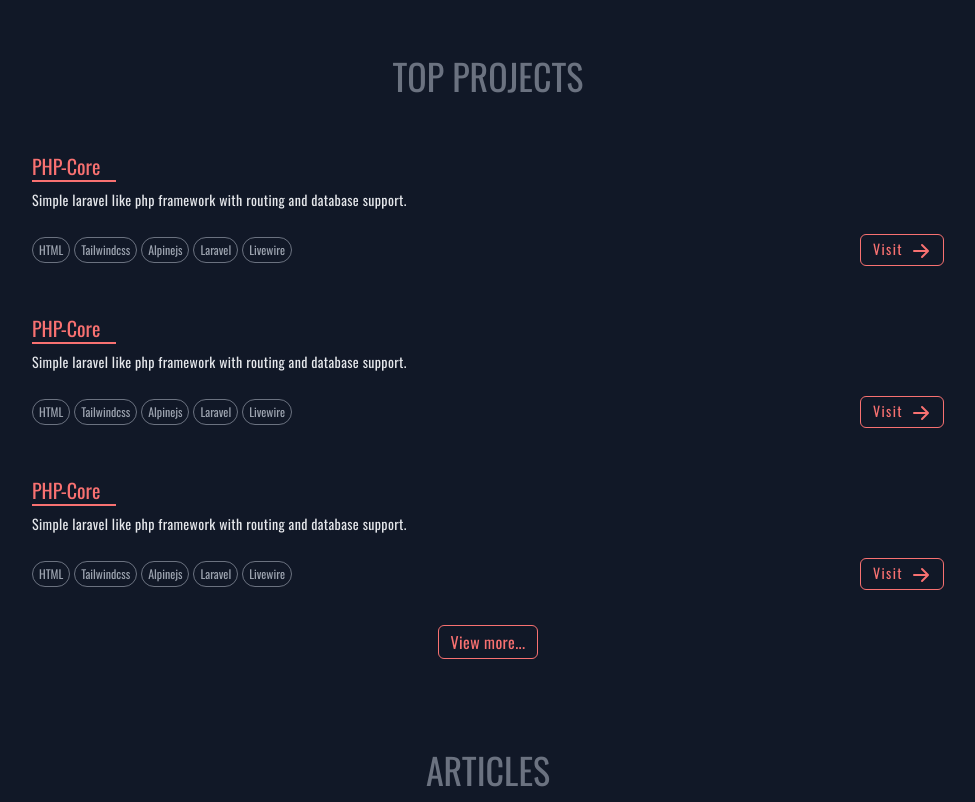
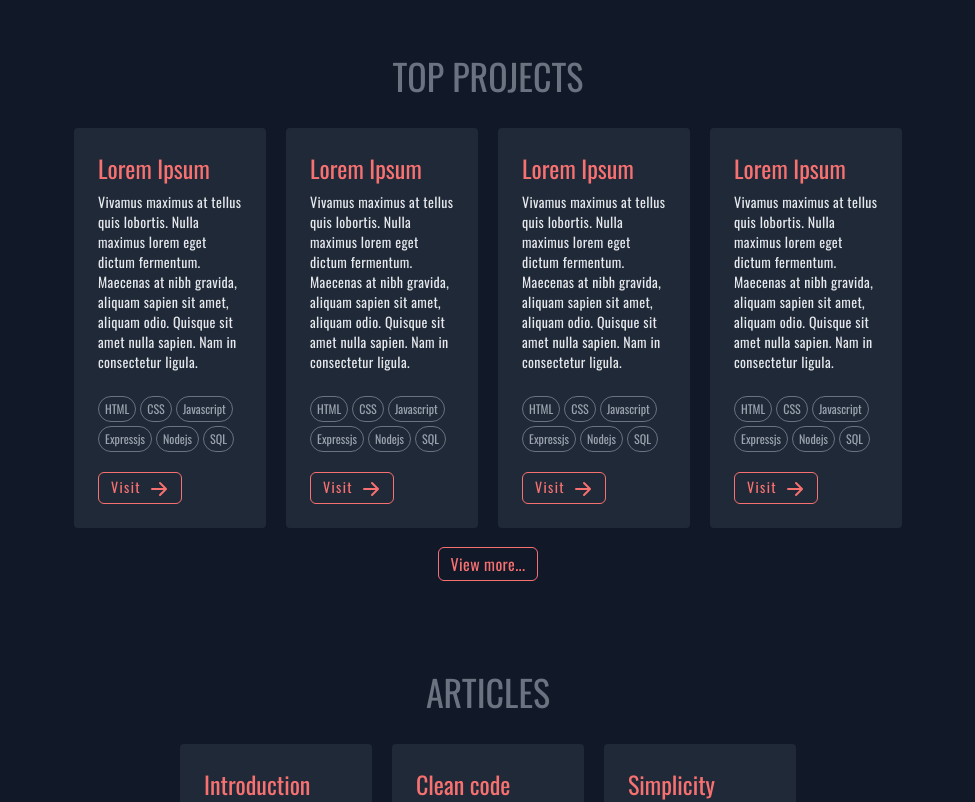
Before and after one commit to zerexei/zerexei.github.io, a React (Create React App) app: page / in a window 1280 px wide. Shown: the part 840-1642 px from the top of the page, without its empty margins (152-1127 px from the left). Built offline with nearby package versions, Linux system fonts and the light colour scheme.

Commit message:
design for desktop

```diff
--- a/src/App.tsx
+++ b/src/App.tsx
@@ -23,7 +23,7 @@ const App = () => {
           </Switch>
         </main>
         <footer className="flex justify-center items-center h-20 p-4 -mt-6 bg-gray-800">
-          <p className="text-xs">
+          <p className="text-xs lg:text-base">
             Know thy code.
           </p>
         </footer>
--- a/src/components/Card.tsx
+++ b/src/components/Card.tsx
@@ -23,14 +23,14 @@ const Card = ({ name, description, tags, url }: CardProps) => {
   );
 
   return (
-    <div className="p-6">
-      <h4 className="inline-block pr-4 mb-2 text-xl text-red-400 border-b-2 border-red-400">
+    <div className="p-6 lg:w-1/5 lg:bg-gray-800 lg:rounded">
+      <h4 className="inline-block pr-4 mb-2 text-xl text-red-400 lg:text-2xl border-b-2 border-red-400 lg:border-0">
         {name}
       </h4>
 
       <p className="mb-6 text-sm">{description}</p>
 
-      <div className="flex items-center justify-between">
+      <div className="flex items-center justify-between lg:flex-col lg:items-start lg:gap-5">
         {tagsHTML}
         <a href={url} className="btn text-sm tracking-widest select-none">
           Visit
--- a/src/components/Section.tsx
+++ b/src/components/Section.tsx
@@ -10,7 +10,9 @@ const Section = ({ name, children, className = "" }: SectionProps) => {
         {name}
       </h2>
 
-      <div className="flex flex-col flex-wrap mb-4">{children}</div>
+      <div className="flex flex-col flex-wrap items-center lg:flex-row lg:justify-center lg:items-stretch lg:gap-5 mb-6">
+        {children}
+      </div>
 
       <div className="text-center">
         <a href="#a" className="btn">
--- a/src/components/data/top_project.json
+++ b/src/components/data/top_project.json
@@ -1,41 +1,58 @@
 [
   {
     "id": 1,
-    "name": "PHP-Core",
-    "description": "Simple laravel like php framework with routing and database support.",
-    "url": "/php-core",
+    "name": "Lorem Ipsum",
+    "description": "Vivamus maximus at tellus quis lobortis. Nulla maximus lorem eget dictum fermentum. Maecenas at nibh gravida, aliquam sapien sit amet, aliquam odio. Quisque sit amet nulla sapien. Nam in consectetur ligula.",
+    "url": "/lorem-ipsum",
     "tags": [
       { "id": 1, "name": "HTML" },
-      { "id": 2, "name": "Tailwindcss" },
-      { "id": 3, "name": "Alpinejs" },
-      { "id": 4, "name": "Laravel" },
-      { "id": 5, "name": "Livewire" }
+      { "id": 2, "name": "CSS" },
+      { "id": 3, "name": "Javascript" },
+      { "id": 4, "name": "Expressjs" },
+      { "id": 5, "name": "Nodejs" },
+      { "id": 5, "name": "SQL" }
     ]
   },
   {
-    "id": 2,
-    "name": "PHP-Core",
-    "description": "Simple laravel like php framework with routing and database support.",
-    "url": "/php-core",
+    "id": 1,
+    "name": "Lorem Ipsum",
+    "description": "Vivamus maximus at tellus quis lobortis. Nulla maximus lorem eget dictum fermentum. Maecenas at nibh gravida, aliquam sapien sit amet, aliquam odio. Quisque sit amet nulla sapien. Nam in consectetur ligula.",
+    "url": "/lorem-ipsum",
     "tags": [
       { "id": 1, "name": "HTML" },
-      { "id": 2, "name": "Tailwindcss" },
-      { "id": 3, "name": "Alpinejs" },
-      { "id": 4, "name": "Laravel" },
-      { "id": 5, "name": "Livewire" }
+      { "id": 2, "name": "CSS" },
+      { "id": 3, "name": "Javascript" },
+      { "id": 4, "name": "Expressjs" },
+      { "id": 5, "name": "Nodejs" },
+      { "id": 5, "name": "SQL" }
     ]
   },
   {
-    "id": 3,
-    "name": "PHP-Core",
-    "description": "Simple laravel like php framework with routing and database support.",
-    "url": "/php-core",
+    "id": 1,
+    "name": "Lorem Ipsum",
+    "description": "Vivamus maximus at tellus quis lobortis. Nulla maximus lorem eget dictum fermentum. Maecenas at nibh gravida, aliquam sapien sit amet, aliquam odio. Quisque sit amet nulla sapien. Nam in consectetur ligula.",
+    "url": "/lorem-ipsum",
     "tags": [
       { "id": 1, "name": "HTML" },
-      { "id": 2, "name": "Tailwindcss" },
-      { "id": 3, "name": "Alpinejs" },
-      { "id": 4, "name": "Laravel" },
-      { "id": 5, "name": "Livewire" }
+      { "id": 2, "name": "CSS" },
+      { "id": 3, "name": "Javascript" },
+      { "id": 4, "name": "Expressjs" },
+      { "id": 5, "name": "Nodejs" },
+      { "id": 5, "name": "SQL" }
+    ]
+  },
+  {
+    "id": 1,
+    "name": "Lorem Ipsum",
+    "description": "Vivamus maximus at tellus quis lobortis. Nulla maximus lorem eget dictum fermentum. Maecenas at nibh gravida, aliquam sapien sit amet, aliquam odio. Quisque sit amet nulla sapien. Nam in consectetur ligula.",
+    "url": "/lorem-ipsum",
+    "tags": [
+      { "id": 1, "name": "HTML" },
+      { "id": 2, "name": "CSS" },
+      { "id": 3, "name": "Javascript" },
+      { "id": 4, "name": "Expressjs" },
+      { "id": 5, "name": "Nodejs" },
+      { "id": 5, "name": "SQL" }
     ]
   }
 ]
--- a/src/components/home/Home.tsx
+++ b/src/components/home/Home.tsx
@@ -9,8 +9,8 @@ const Home = () => {
   return (
     <div>
       <Banner />
+      <span id="main-content" className="w-0"></span>
       <Section name="Top Projects">
-        <span id="TopProjects"></span>
         {TopProjects.map((project) => {
           return (
             <Card
--- a/src/components/home/ScrollDown.tsx
+++ b/src/components/home/ScrollDown.tsx
@@ -2,7 +2,7 @@ import { ChevronDoubleDownIcon } from "@heroicons/react/solid";
 
 const ScrollDown = () => {
   return (
-    <a href="#TopProjects" className="scroll-down">
+    <a href="#main-content" className="scroll-down">
       <ChevronDoubleDownIcon className="w-8 h-8 text-current" />
     </a>
   );
--- a/src/index.css
+++ b/src/index.css
@@ -21,5 +21,4 @@
 
 * {
   scroll-behavior: smooth;
-  scroll-padding-top: 100px;
 }
```
